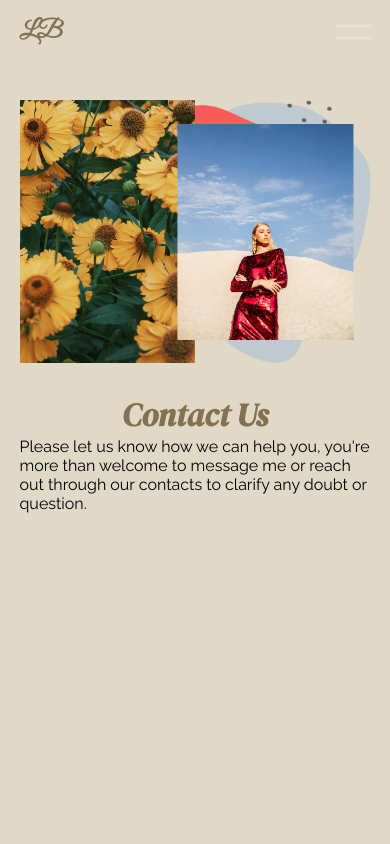
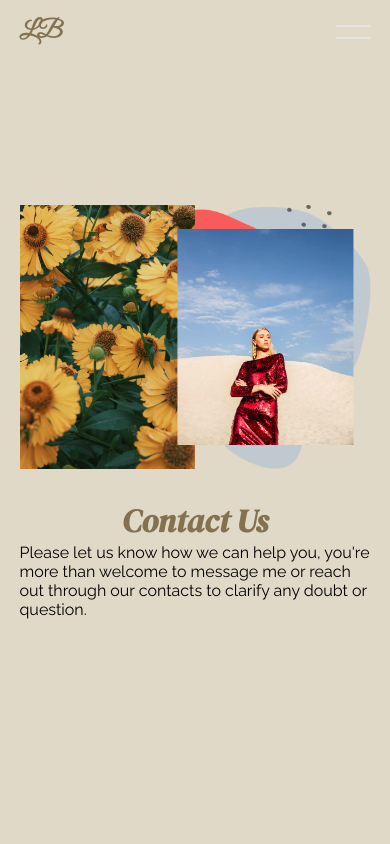
Before and after one commit to huongw/beauty-app, a React (Create React App) app: page /contact in a window 390 px wide. Shown: the top 844 px of the page. Built offline with nearby package versions, Linux system fonts and the light colour scheme.

Commit message:
fix height

```diff
--- a/src/components/contact/Contact.js
+++ b/src/components/contact/Contact.js
@@ -7,7 +7,7 @@ import './contact.css';
 
 function Contact() {
   return (
-    <section className="contact container">
+    <section className="contact">
       <section className="contact-container">
         <MainImages />
         <MainText />
--- a/src/components/contact/contact.css
+++ b/src/components/contact/contact.css
@@ -2,6 +2,7 @@
   width: 90%;
   max-width: 1500px;
   margin: auto;
+  padding-bottom: 80px;
   display: flex;
   flex-direction: column;
   justify-content: center;
@@ -9,7 +10,7 @@
 }
 
 .contact-container {
-  min-height: 93vh;
+  min-height: 100vh;
   padding-bottom: 20px;
   display: flex;
   align-items: center;
@@ -100,11 +101,13 @@
     flex-direction: column;
   }
 
-  .contact-container {
-    justify-content: flex-start;
-  }
-
   .contact-container .img-container .hand {
     display: none;
   }
 }
+
+@media only screen and (max-width: 470px) {
+  .contact {
+    padding-bottom: 50px;
+  }
+}
```
